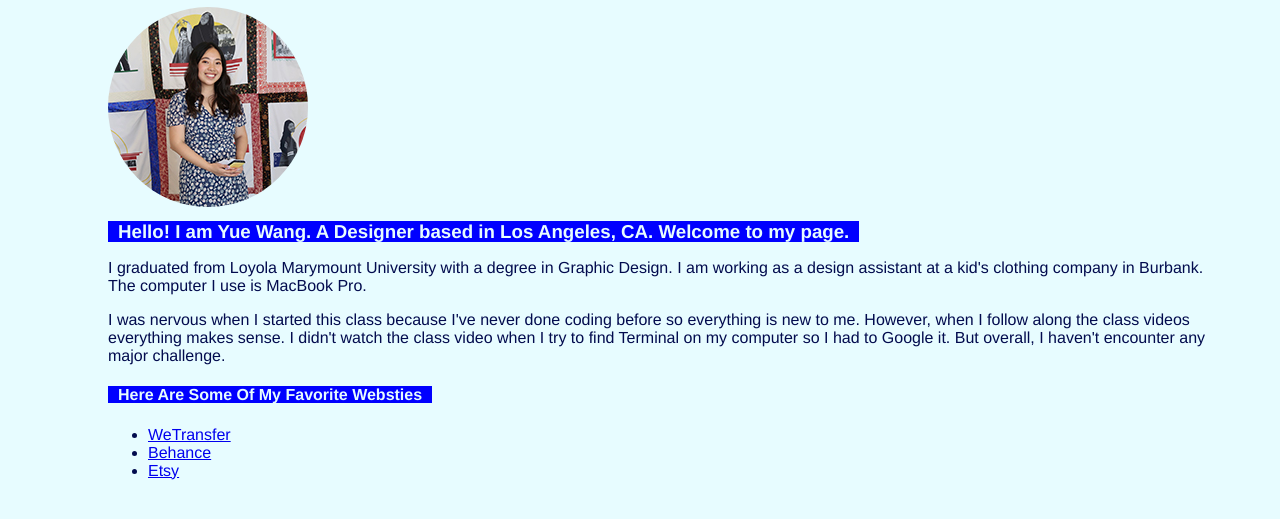
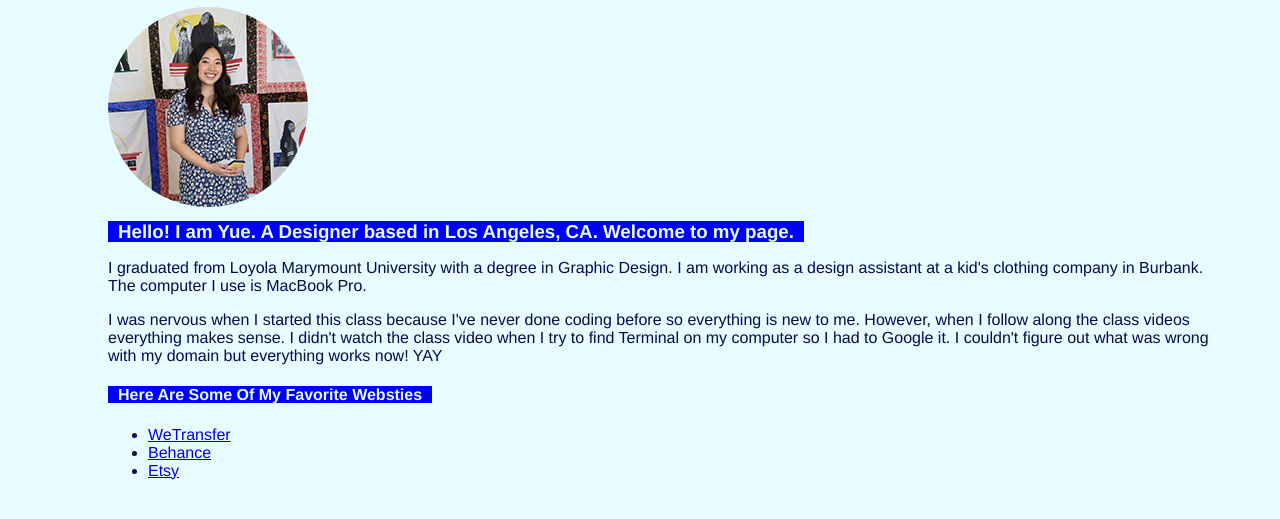
Before and after one commit to yuewang0809/UCLA_WCIB_WEEK1_PART2, a website: page index.html in a window 1280 px wide. Shown: the part 121-640 px from the top of the page. Drawn offline with Linux system fonts and the light colour scheme.

Commit message:
Edit problems i had

```diff
--- a/index.html
+++ b/index.html
@@ -16,12 +16,12 @@
     <h1>UCLAx Web Coding Intensive Bootcamp </h1>
     <h2>Week 1</h2>
     <img src="images/IMG_7041.jpg" alt="This is a photo">
-    <h3><span>Hello! I am Yue Wang. A Designer based in Los Angeles, CA. Welcome to my page.</h3>
+    <h3><span>Hello! I am Yue. A Designer based in Los Angeles, CA. Welcome to my page.</h3>
     <p>
       I graduated from Loyola Marymount University with a degree in Graphic Design. I am working as a design assistant at a kid's clothing company in Burbank. The computer I use is MacBook Pro.
     </p>
     <p>
-      I was nervous when I started this class because I've never done coding before so everything is new to me. However, when I follow along the class videos everything makes sense. I didn't watch the class video when I try to find Terminal on my computer so I had to Google it. But overall, I haven't encounter any major challenge.
+      I was nervous when I started this class because I've never done coding before so everything is new to me. However, when I follow along the class videos everything makes sense. I didn't watch the class video when I try to find Terminal on my computer so I had to Google it. I couldn't figure out what was wrong with my domain but everything works now! YAY
     </p>
     <h4><span>Here Are Some Of My Favorite Websties</h4>
     <ul>
```
